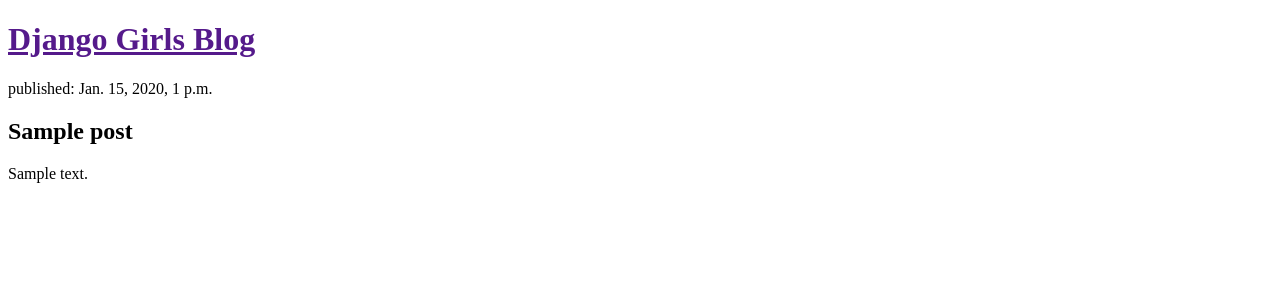
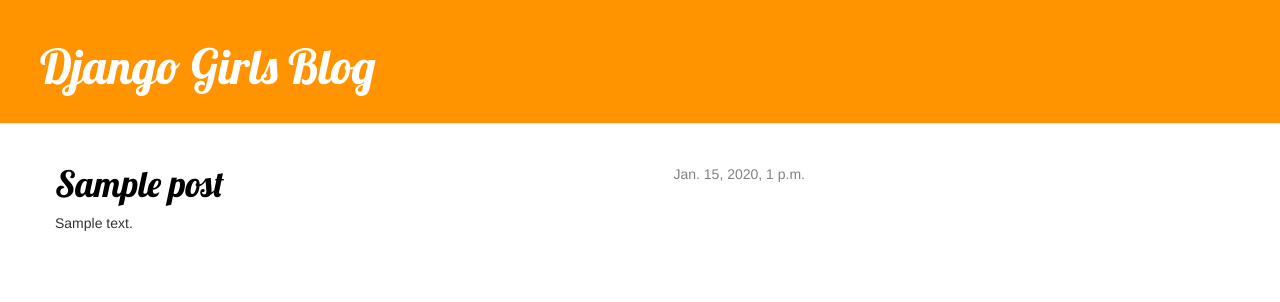
Before and after one commit to albeg/my-first-blog, a Django app: page / in a window 1280 px wide. Shown: the top 302 px of the page. Run offline with Django 3.2, Linux system fonts and the light colour scheme; tables that the repository leaves empty hold one stand-in row (values such as "Sample post"); some libraries are stand-ins or nearby versions.

Commit message:
Added view and template for detailed blog post as well as CSS for the site.

```diff
--- /dev/null
+++ b/blog/static/css/blog.css
@@ -0,0 +1,52 @@
+h1 a {color: #FCA205; font-family: 'Lobster';}
+h2 a {
+  color: #FCA205;
+}
+
+.page-header {
+    background-color: #ff9400;
+    margin-top: 0;
+    padding: 20px 20px 20px 40px;
+}
+
+.page-header h1, .page-header h1 a, .page-header h1 a:visited, .page-header h1 a:active {
+    color: #ffffff;
+    font-size: 36pt;
+    text-decoration: none;
+}
+
+.content {
+    margin-left: 40px;
+}
+
+h1, h2, h3, h4 {
+    font-family: 'Lobster', cursive;
+}
+
+.date {
+    float: right;
+    color: #828282;
+}
+
+.save {
+    float: right;
+}
+
+.post-form textarea, .post-form input {
+    width: 100%;
+}
+
+.top-menu, .top-menu:hover, .top-menu:visited {
+    color: #ffffff;
+    float: right;
+    font-size: 26pt;
+    margin-right: 20px;
+}
+
+.post {
+    margin-bottom: 70px;
+}
+
+.post h1 a, .post h1 a:visited {
+    color: #000000;
+}
--- /dev/null
+++ b/blog/templates/blog/base.html
@@ -0,0 +1,19 @@
+{% load staticfiles %}
+<!DOCTYPE html>
+<html lang="en">
+<head>
+  <link href="https://fonts.googleapis.com/css?family=Lobster&subset=latin,cyrillic" rel="stylesheet" type="text/css">
+	<link rel="stylesheet" href="//maxcdn.bootstrapcdn.com/bootstrap/3.2.0/css/bootstrap.min.css">
+  <link rel="stylesheet" href="//maxcdn.bootstrapcdn.com/bootstrap/3.2.0/css/bootstrap-theme.min.css">
+  <link rel="stylesheet" href="{% static 'css/blog.css' %}">
+	<meta charset="UTF-8">
+	<title>Django Blog</title>
+</head>
+<body>
+<div class="page-header">
+    <h1><a href="">Django Girls Blog</a></h1>
+</div>
+  {% block content %}
+  {% endblock %}
+</body>
+</html>
--- a/blog/templates/blog/post_list.html
+++ b/blog/templates/blog/post_list.html
@@ -1,21 +1,19 @@
-<!DOCTYPE html>
-<html lang="en">
-<head>
-	<meta charset="UTF-8">
-	<title>Django Blog</title>
-</head>
-<body>
+{% extends 'blog/base.html' %}
 
-  <div>
-      <h1><a href="">Django Girls Blog</a></h1>
-  </div>
-{% for post in posts %}
-	<div>
-		<p>published: {{ post.published_date }}</p>
-		<h2><a href=""></a>{{ post.title }}</h2>
-		<p>{{ post.text|linebreaks }}</p>
-	</div>
-{% endfor %}
-
-</body>
-</html>
+{% block content %}
+<div class="content container">
+    <div class="row">
+        <div class="col-md-8">
+            {% for post in posts %}
+                <div class="post">
+                    <div class="date">
+                        {{ post.published_date }}
+                    </div>
+                    <h1><a href="{% url 'post_detail' pk=post.pk %}">{{ post.title }}</a></h1>
+                    <p>{{ post.text|linebreaks }}</p>
+                </div>
+            {% endfor %}
+        </div>
+    </div>
+</div>
+{% endblock content %}
--- a/blog/urls.py
+++ b/blog/urls.py
@@ -3,4 +3,5 @@
 
 urlpatterns = [
     url(r'^$', views.post_list, name='post_list'),
+    url(r'^post/(?P<pk>[0-9]+)/$', views.post_detail, name='post_detail'),
 ]
--- a/blog/views.py
+++ b/blog/views.py
@@ -1,7 +1,12 @@
 from django.shortcuts import render
 from django.utils import timezone
+from django.shortcuts import render, get_object_or_404
 from .models import Post
 
 def post_list(request):
 	posts = Post.objects.all().order_by('published_date')
 	return render(request, 'blog/post_list.html', {'posts':posts})
+
+def post_detail(requset, pk):
+	post = get_object_or_404(Post, pk=pk)
+	return render(requset, 'blog/post_detail.html', {'post':post})
```
Also changed, not shown: blog/templates/blog/post_detail.html (added, +13 -0 lines).
